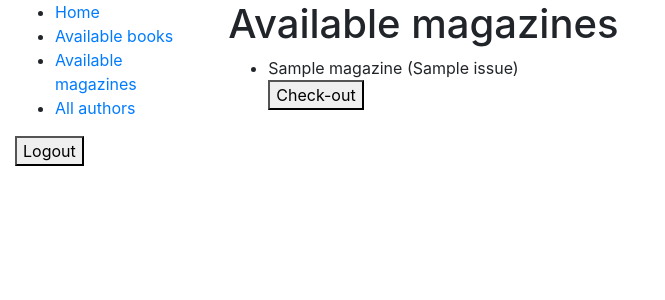
After one commit to RytisDr/library-project_django, a Django app: template catalog_app/templates/magazine_list.html in a window 1280 px wide. The commit adds this page. Shown: the top 300 px of the page, without its empty margins (0-665 px from the left). Run offline with Django 3.2, Linux system fonts and the light colour scheme; the template is opened without the code that fills it: most values are stand-ins (such as "Sample title", 1, 10 or a date in 2020); some libraries are stand-ins or nearby versions.

Commit message:
Adds magazine view, check-out

```diff
--- a/catalog_app/admin.py
+++ b/catalog_app/admin.py
@@ -1,7 +1,8 @@
 from django.contrib import admin
-from .models import Author, Genre, Book
+from .models import Author, Genre, Book, Magazine
 # Register your models here.
 
 admin.site.register(Book)
 admin.site.register(Author)
 admin.site.register(Genre)
+admin.site.register(Magazine)
--- a/catalog_app/models.py
+++ b/catalog_app/models.py
@@ -69,7 +69,7 @@ class Magazine(models.Model):
     title = models.CharField(max_length=200)
     issue = models.DateField()
     summary = models.TextField(
-        max_length=1000, help_text='Enter a brief description of the book')
+        max_length=1000, help_text='Enter a brief description of the magazine')
     issn = models.CharField('ISSN', max_length=8,
                             help_text='8 Character ISSN')
     due_back = models.DateField(null=True, blank=True)
--- a/catalog_app/templates/base.html
+++ b/catalog_app/templates/base.html
@@ -16,7 +16,8 @@
       {% block sidebar %}
         <ul class="sidebar-nav">
           <li><a href="{% url 'catalog_app:index' %}">Home</a></li>
-          <li><a href="{% url 'catalog_app:books' %}">All books</a></li>
+          <li><a href="{% url 'catalog_app:books' %}">Available books</a></li>
+          <li><a href="{% url 'catalog_app:magazines' %}">Available magazines</a></li>
           <li><a href="">All authors</a></li>
         </ul>
         <button onclick="location.href='{% url 'login_app:logout' %}';">Logout</button>
--- a/catalog_app/templates/index.html
+++ b/catalog_app/templates/index.html
@@ -4,7 +4,8 @@
   <h1>Library Home</h1>
   <p>The library has:</p>
   <ul>
-    <li><strong>Books:</strong> {{ num_books }}</li>
-    <li><strong>Authors:</strong> {{ num_authors }}</li>
+    <li><strong>Books:</strong> {{ num_books }}
+    <ul><li><strong>Authors:</strong> {{ num_authors }}</li></ul></li>
+    <li><strong>Magazines:</strong> {{ num_magazines }}</li>
   </ul>
 {% endblock %}
--- /dev/null
+++ b/catalog_app/templates/magazine_list.html
@@ -0,0 +1,21 @@
+{% extends "base.html" %}
+
+{% block content %}
+  <h1>Available magazines</h1>
+  {% if magazine_list %}
+  <ul>
+    {% for magazine in magazine_list %}
+      <li>
+        {{ magazine.title }} ({{magazine.issue}})
+      </li>
+      <form method="POST" action="{% url 'catalog_app:check_out_magazine' %}">
+      {% csrf_token %}
+      <button >Check-out</button>
+      <input type="hidden" name="id" value="{{ magazine.pk }}">
+      </form>
+    {% endfor %}
+  </ul>
+  {% else %}
+    <p>There are no magazines available.</p>
+  {% endif %}
+{% endblock %}
--- a/catalog_app/urls.py
+++ b/catalog_app/urls.py
@@ -5,6 +5,8 @@ app_name = 'catalog_app'
 
 urlpatterns = [
     path('', views.index, name='index'),
-    path('books/', views.bookList, name='books'),
-    path('check_out_book/', views.check_out_book, name='check_out_book')
+    path('books/', views.book_list, name='books'),
+    path('magazines/', views.magazine_list, name='magazines'),
+    path('check_out_book/', views.check_out_book, name='check_out_book'),
+    path('check_out_magazine/', views.check_out_magazine, name='check_out_magazine')
 ]
--- a/library_project/urls.py
+++ b/library_project/urls.py
@@ -23,6 +23,6 @@ from django.views.generic import RedirectView
 urlpatterns = [
     path('admin/', admin.site.urls),
     path('catalog/', include('catalog_app.urls')),
-    path('', include('catalog_app.urls')),
+    path('', include('catalog_app.urls', namespace='catalog')),
     path('accounts/', include('login_app.urls')),
 ] + static(settings.STATIC_URL, document_root=settings.STATIC_ROOT)
```
Also changed, not shown: catalog_app/views.py (+43 -8 lines), catalog_app/migrations/0004_magazine.py (added), catalog_app/migrations/0005_auto_20200404_1238.py (added), db.sqlite3.
